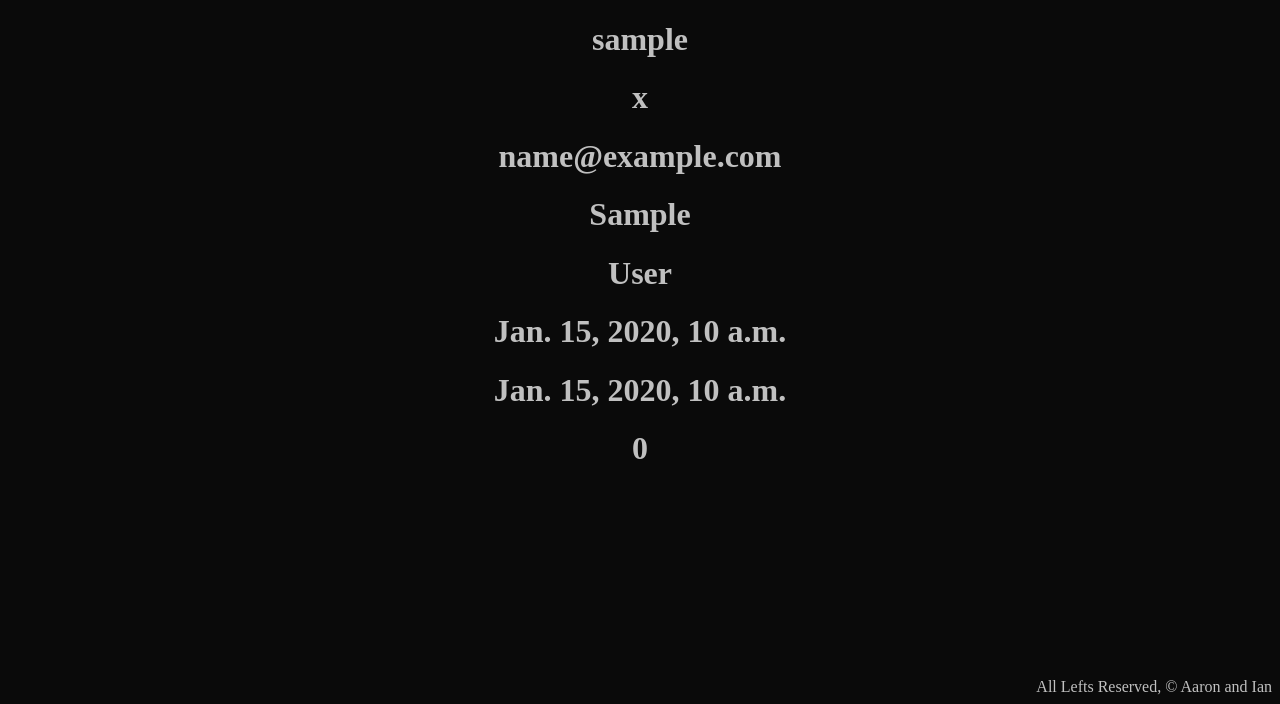
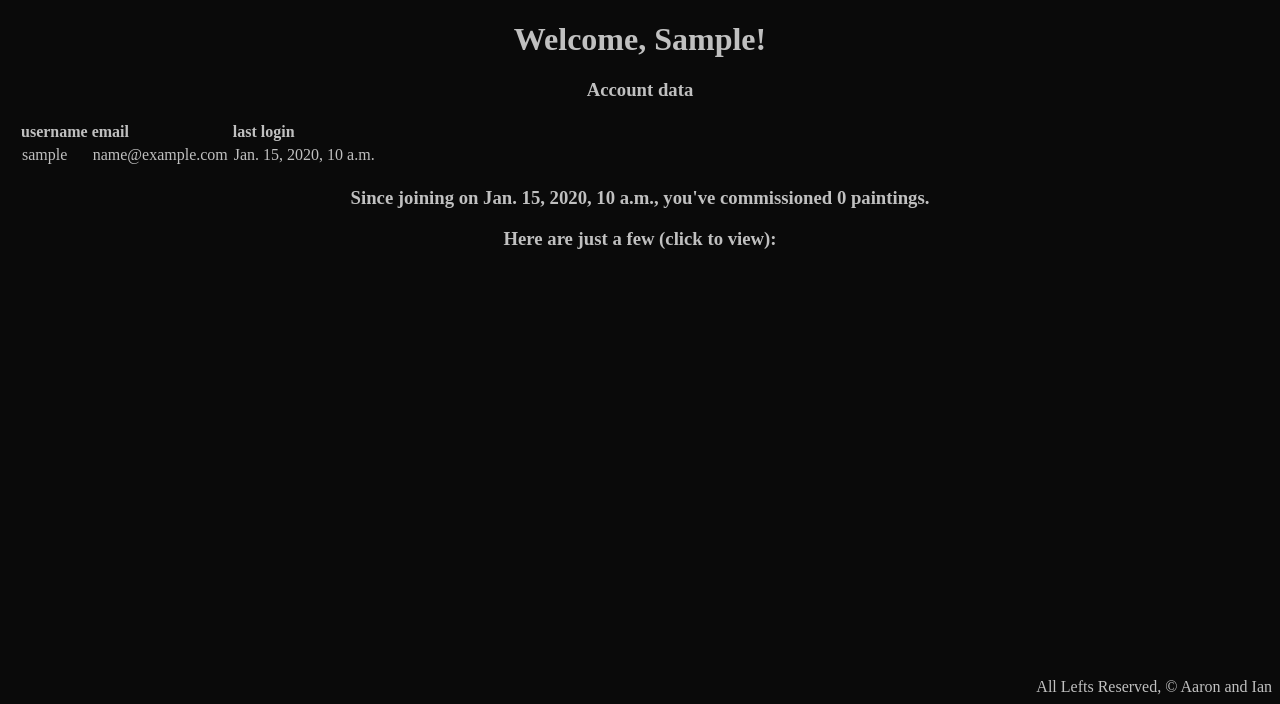
Before and after one commit to arascry/pollock_ai, a Django app: page /accounts/1 in a window 1280 px wide. Shown: the part 112-816 px from the top of the page. Run offline with Django 3.2, Linux system fonts and the light colour scheme; a user stored in the database is signed in; tables that the repository leaves empty hold one stand-in row (values such as "Sample post"); data that the repository does not hold is empty; some web fonts are replaced.

Commit message:
Low cloud footprint profile page

```diff
--- a/main_app/static/css/style.css
+++ b/main_app/static/css/style.css
@@ -59,14 +59,14 @@ form {
 }
 table {
     margin: 10px;
-    display: flex;
+    align-content: center;
     justify-content: center;
 }
 th {
     text-align: left;
 }
 tr {
-    text-align: center;
+    text-align: left;
 }
 td {
     padding: 2px;
--- a/main_app/templates/auth/user_detail.html
+++ b/main_app/templates/auth/user_detail.html
@@ -1,12 +1,29 @@
 {% extends 'base.html' %}
 
 {% block content %}
-<h1>{{ user.username }}</h1>
-<h1>{{ user.password }}</h1>
-<h1>{{ user.email }}</h1>
-<h1>{{ user.first_name }}</h1>
-<h1>{{ user.last_name }}</h1>
-<h1>{{ user.last_login }}</h1>
-<h1>{{ user.date_joined }}</h1>
-<h1>{{ num_paintings }}</h1>
+<h1>Welcome, {{ user.first_name }}!</h1>
+<h3>Account data</h3>
+<table>
+    <thead>
+        <tr>
+            <th>username</th>
+            <th>email</th>
+            <th>last login</th>
+        </tr>
+    </thead>
+    <tbody>
+        <tr>
+            <td>{{user.username}}</td>
+            <td>{{user.email}}</td>
+            <td>{{user.last_login}}</td>
+        </tr>
+    </tbody>
+</table>
+<h3>Since joining on {{ user.date_joined }}, you've commissioned {{num_paintings}} paintings.</h3>
+<h3>Here are just a few (click to view):</h3>
+{% for painting in paintings %}
+    <a style="font-size:20pt"href={% url 'detail' painting.id %}>
+        {{painting.name}}
+    </a><br>
+{% endfor %}
 {% endblock %}
--- a/main_app/templates/base.html
+++ b/main_app/templates/base.html
@@ -45,8 +45,8 @@
                         <a href="{% url 'user_detail' request.user.id %}">
                             {{request.user}}'s profile
                         </a>
-                        <a href="{% url 'logout' %}">
-                            Log Out
+                        <a style="color:rgb(85 0 0)"href="{% url 'logout' %}">
+                            log out
                         </a>
                     </div>
                 </div>
--- a/main_app/views.py
+++ b/main_app/views.py
@@ -119,7 +119,9 @@ class PaintingsDelete(LoginRequiredMixin, DeleteView):
 @login_required
 def user_detail(request, pk):
     user = User.objects.get(id=pk)
+    paintings = Painting.objects.filter(user=pk)
     num_paintings = len(Painting.objects.filter(user=pk))
     return render(request, 'auth/user_detail.html', {
-        'num_paintings': num_paintings
+        'num_paintings': num_paintings,
+        'paintings': paintings
     })
```
